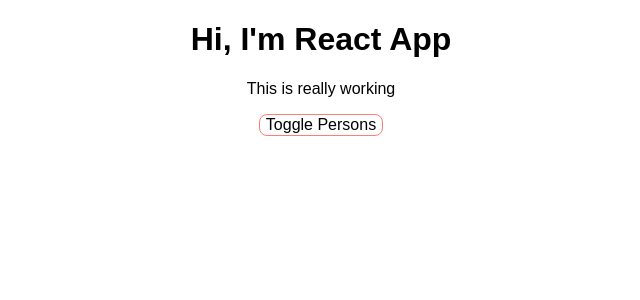
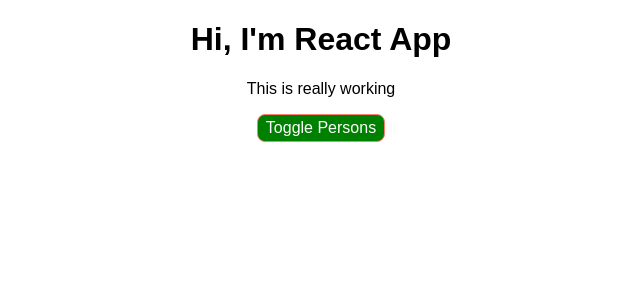
Before and after one commit to Shwartz/react-training, a React (Create React App) app: page / in a window 1280 px wide. Shown: the top 300 px of the page, without its empty margins (319-959 px from the left). Built offline with nearby package versions, Linux system fonts and the light colour scheme.

Commit message:
Section 5, dynamic inline styling

```diff
--- a/src/App.js
+++ b/src/App.js
@@ -40,10 +40,13 @@ class App extends Component {
 
   render() {
     const style = {
-      backgroundColor: 'white',
+      backgroundColor: 'green',
+      color: 'white',
       font: 'inherit',
       border: '1px solid salmon',
+      padding: '4px 8px',
       borderRadius: '8px',
+      cursor: 'pointer',
     };
 
     let personsBlock = null;
@@ -59,14 +62,17 @@ class App extends Component {
               key={person.id}/>
           })}
         </div>
-      )
+      );
+      style.backgroundColor = 'red';
     }
 
     return (
       <div className="App">
         <h1>Hi, I'm React App</h1>
         <p>This is really working</p>
-        <button style={style} onClick={this.togglePersonsHandler}>Toggle Persons</button>
+        <button
+          style={style}
+          onClick={this.togglePersonsHandler}>Toggle Persons</button>
         {personsBlock}
       </div>
     );
```
